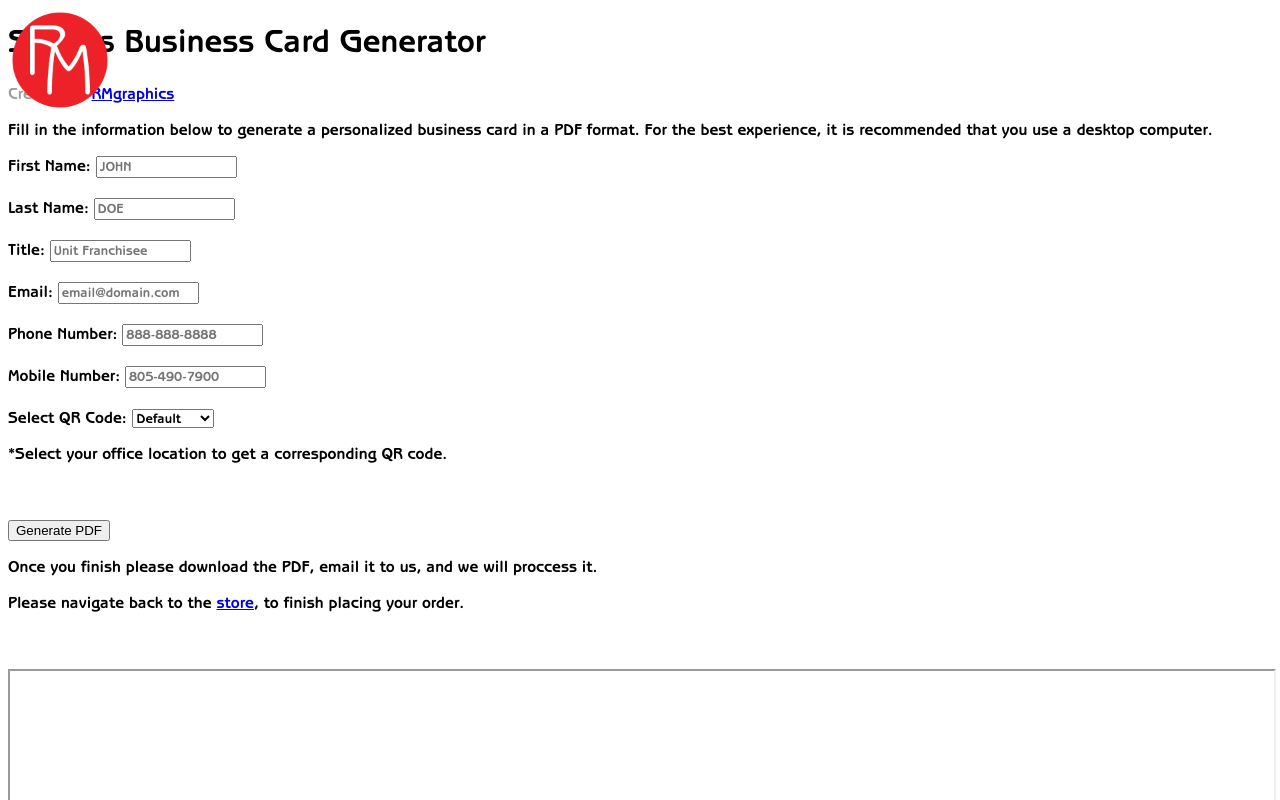
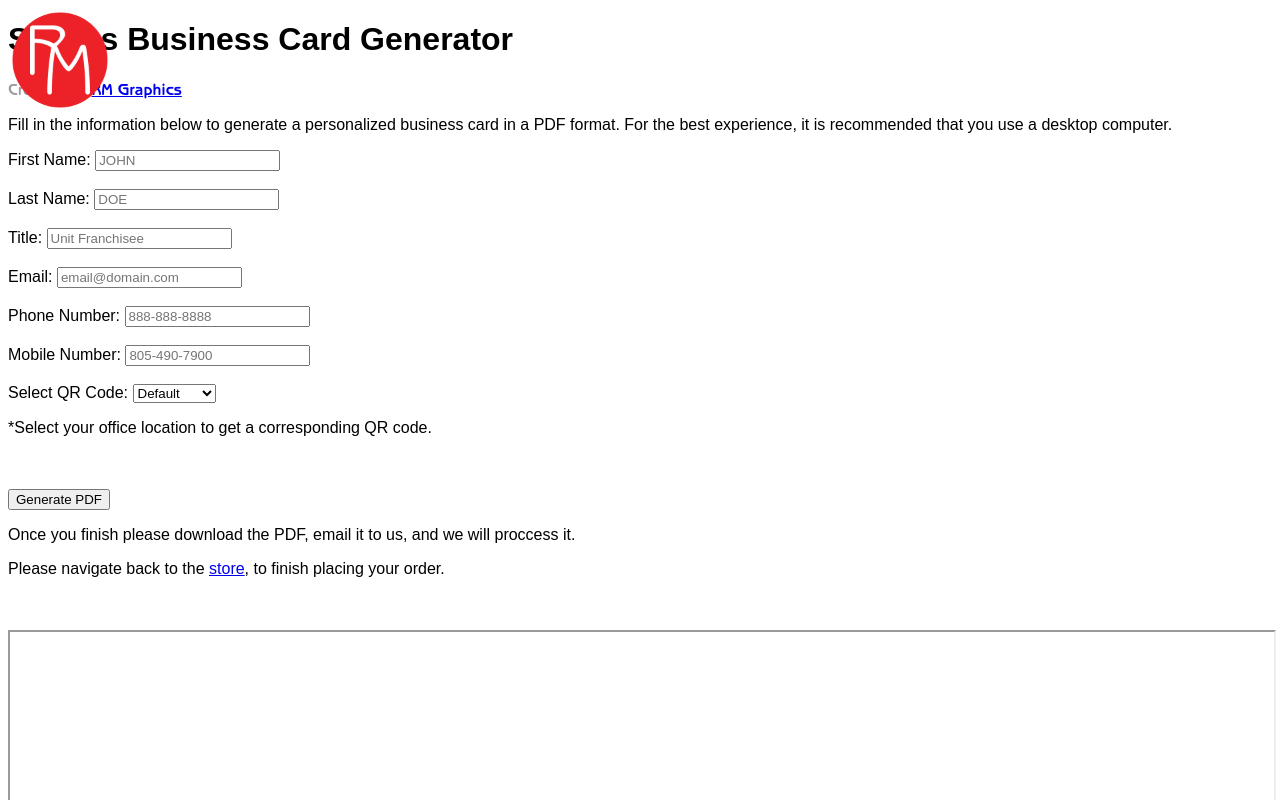
Before and after one commit to rmgraphics/stratus-business-card-generator, a plain HTML site: page index.html in a window 1280 px wide. Shown: the top 800 px of the page. Drawn offline with Linux system fonts and the light colour scheme.

Commit message:
Changed html code

```diff
--- a/index.html
+++ b/index.html
@@ -16,19 +16,19 @@
       src: url("BEB_____.ttf")
     }
     body {
-        font-family: "RMfont"
+        font-family: sans-serif
     }
     h1 {
-        font-family: "RMfont"
+        font-family: sans-serif
     }
     p {
-        font-family: "RMfont"
+        font-family: sans-serif
     }
     input {
-      font-family: "RMfont"
+      font-family: sans-serif
     }
     select {
-      font-family: "RMfont"
+      font-family: sans-serif
     }
 </style>
 </head>
@@ -37,7 +37,7 @@
   <h1>Stratus Business Card Generator</h1>
 
   <!-- RMgraphics links -->
-  <p style="color: rgb(158, 158, 158);"> Created by <a href= "https://www.rmgraphics.net/">RMgraphics</a></p>
+  <p style="font-family: RMfont; color: rgb(158, 158, 158);" > Created by <a href= "https://www.rmgraphics.net/">RM Graphics</a></p>
   <img src="RM Graphics RM White TEXT.png" alt="RMgraphics Logo" style="position: absolute; top: 10px; left: 10px; width: 100px; height: auto;">
   <p>Fill in the information below to generate a personalized business card in a PDF format. For the best experience, it is
     recommended that you use a desktop computer.</p>
```
